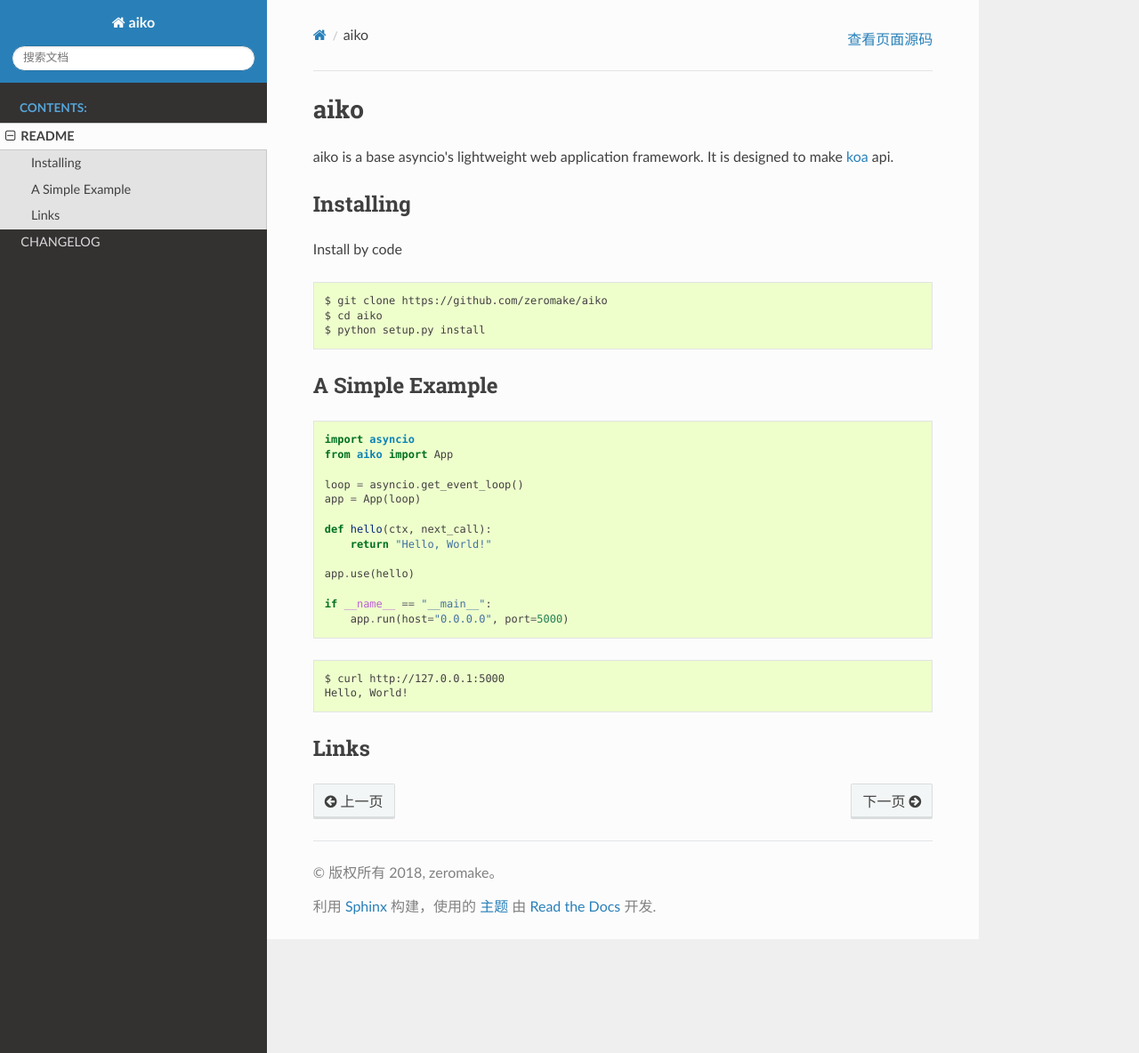
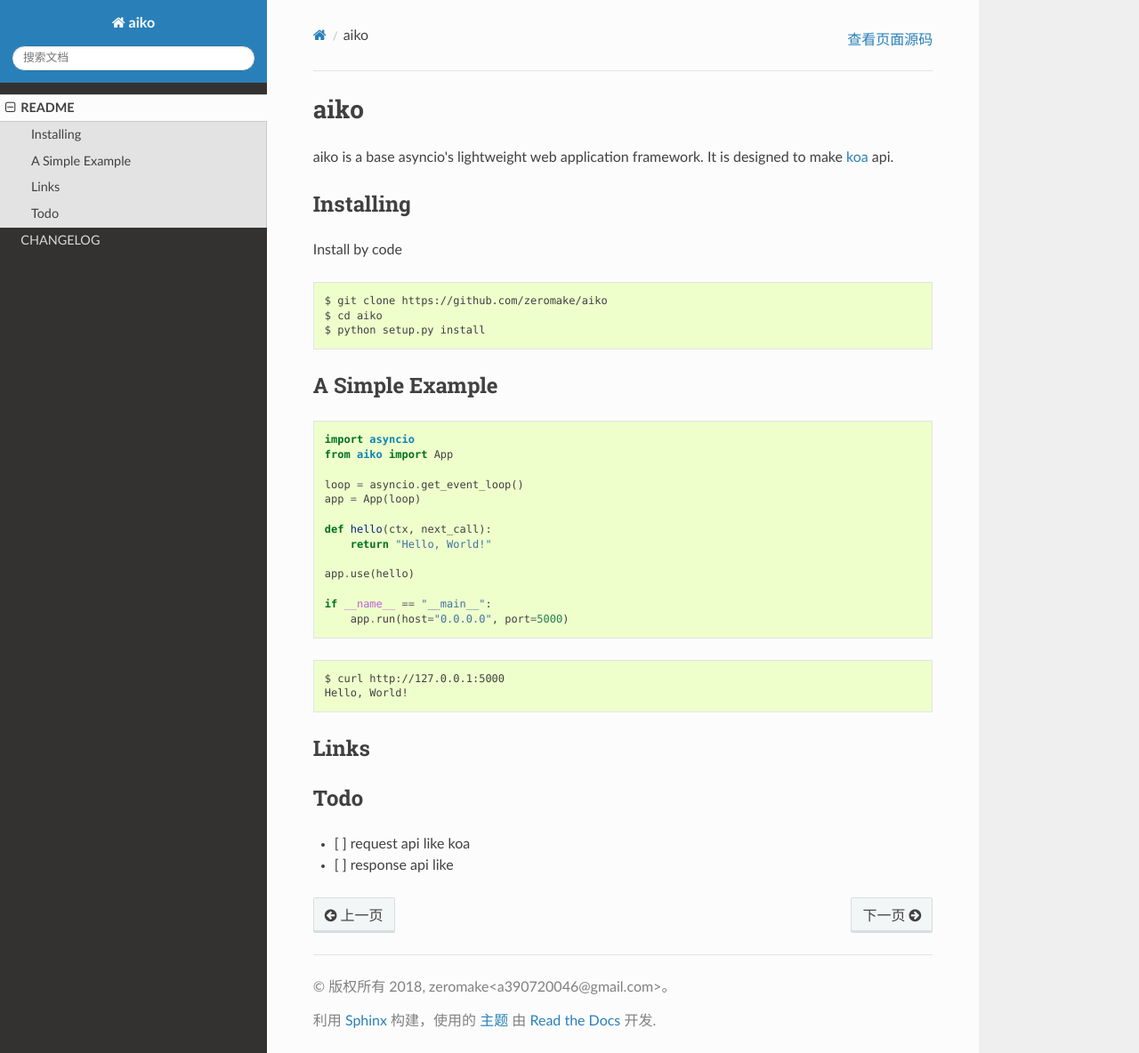
Before and after one commit to zeromake/aiko, a Sphinx documentation site: the page built from docs/source/README.rst, in a window 1280 px wide and 1184 px high. Shown: the whole window at 89% size. Built offline with Sphinx 7.4.7 and the Read the Docs theme 2.0.0, drawn with Linux system fonts in a browser that asks for light colours.

Commit message:
fix: doc

```diff
--- a/docs/source/README.rst
+++ b/docs/source/README.rst
@@ -41,4 +41,11 @@
 
 Links
 -----
+
 .. _koa: https://github.com/koajs/koa
+
+Todo
+----
+
+- [ ] request api like koa
+- [ ] response api like
--- a/docs/source/conf.py
+++ b/docs/source/conf.py
@@ -20,7 +20,7 @@
 # -- Project information -----------------------------------------------------
 
 project = 'aiko'
-copyright = '2018, zeromake'
+copyright = '2018, zeromake<a390720046@gmail.com>'
 author = 'zeromake'
 
 # The short X.Y version
@@ -85,6 +85,7 @@
 #
 # html_theme = 'alabaster'
 html_theme = 'sphinx_rtd_theme'
+# html_theme = 'default'
 
 # Theme options are theme-specific and customize the look and feel of a theme
 # further.  For a list of options available for each theme, see the
@@ -139,7 +140,7 @@
 #  author, documentclass [howto, manual, or own class]).
 latex_documents = [
     (master_doc, 'aiko.tex', 'aiko Documentation',
-     'zeromake', 'manual'),
+     'zeromake<a390720046@gmail.com>', 'manual'),
 ]
 
 
--- a/docs/source/index.rst
+++ b/docs/source/index.rst
@@ -6,13 +6,13 @@
 Welcome to aiko's documentation!
 ==================================
 
+Contents:
+
 .. toctree::
     :maxdepth: 2
-    :caption: Contents:
 
     README <README>
     CHANGELOG <CHANGELOG>
-
 
 
 Indices and tables
```
Also changed, not shown: 1 other file.
